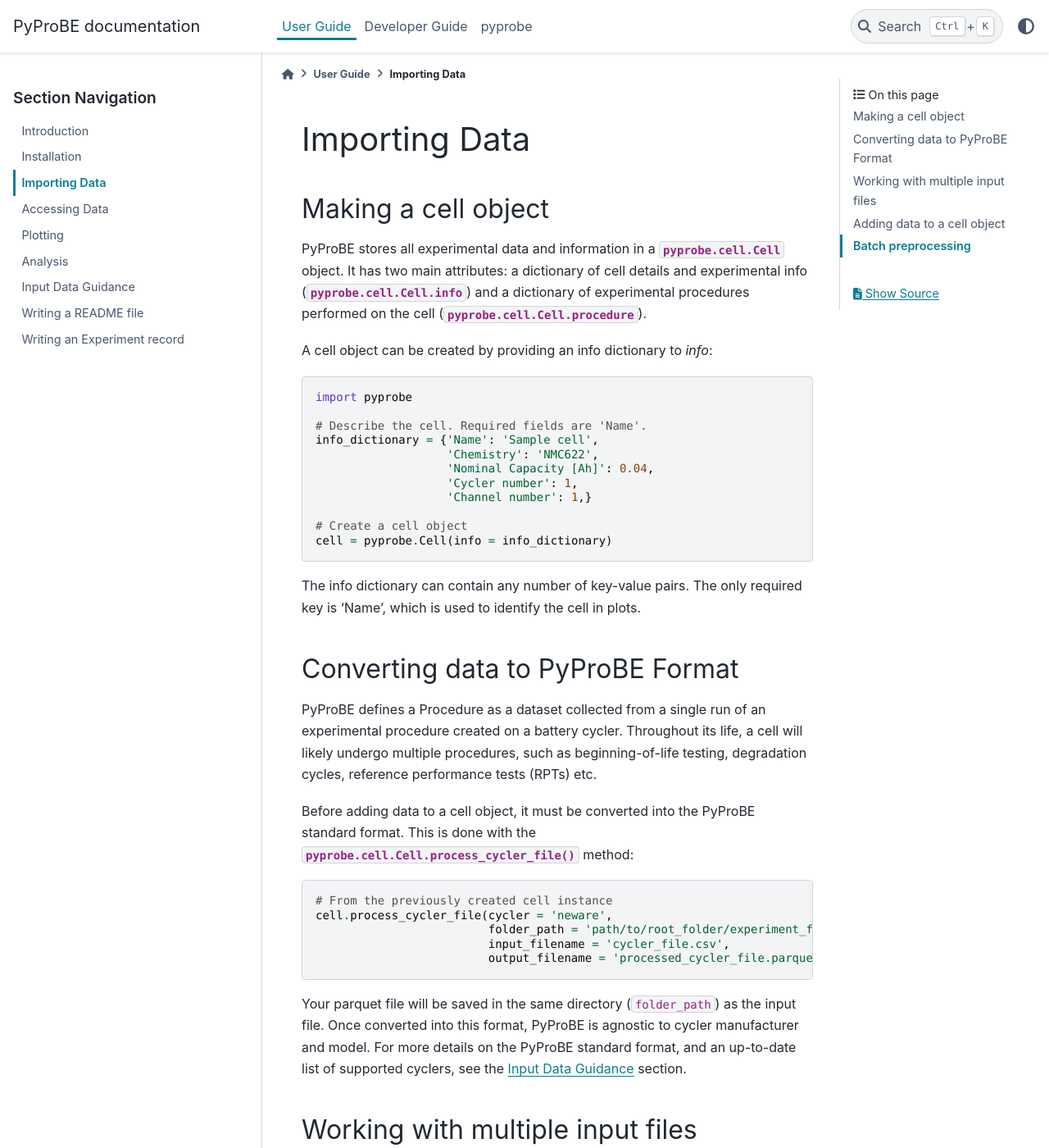
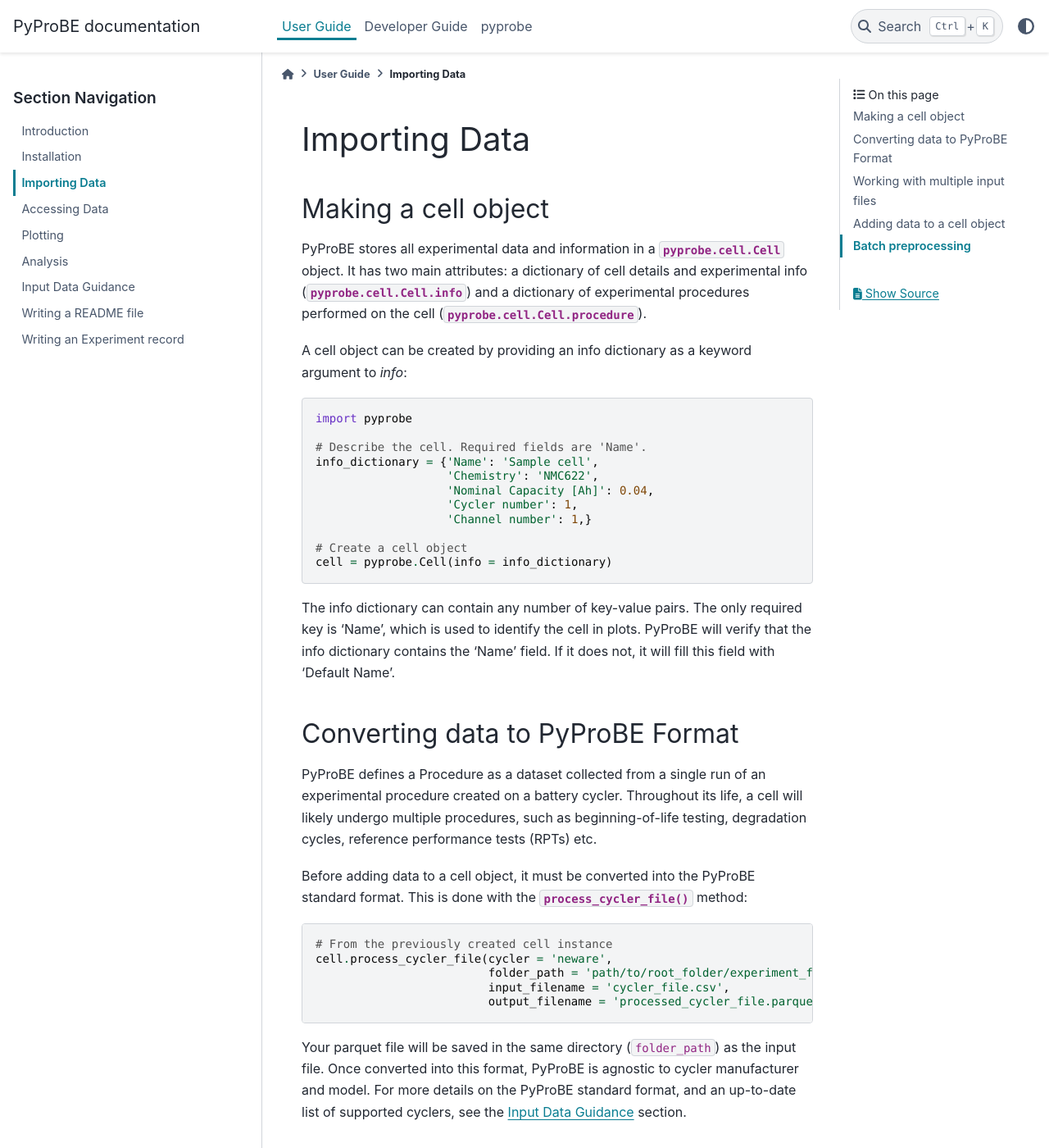
Before and after one commit to ImperialCollegeLondon/PyProBE, a Sphinx documentation site: the page built from docs/source/user_guide/importing_data.rst, in a window 1280 px wide and 1400 px high. Shown: the whole window at 82% size. Built offline with Sphinx 7.4.7 and the PyData theme 0.15.4, drawn with Linux system fonts in a browser that asks for light colours; some of the changed text lies outside the part shown.

Commit message:
Update importing data guide

```diff
--- a/docs/source/user_guide/importing_data.rst
+++ b/docs/source/user_guide/importing_data.rst
@@ -8,7 +8,7 @@ object. It has two main attributes: a dictionary of cell details and experimenta
 (:attr:`pyprobe.cell.Cell.info`) and a dictionary of experimental procedures performed
 on the cell (:attr:`pyprobe.cell.Cell.procedure`).
 
-A cell object can be created by providing an info dictionary to
+A cell object can be created by providing an info dictionary as a keyword argument to
 `info`:
 
 .. code-block:: python
@@ -26,7 +26,9 @@ A cell object can be created by providing an info dictionary to
    cell = pyprobe.Cell(info = info_dictionary)
 
 The info dictionary can contain any number of key-value pairs. The only required key is
-'Name', which is used to identify the cell in plots.
+'Name', which is used to identify the cell in plots. PyProBE will verify that the
+info dictionary contains the 'Name' field. If it does not, it will fill this field with
+'Default Name'.
 
 Converting data to PyProBE Format
 ---------------------------------
@@ -36,7 +38,7 @@ multiple procedures, such as beginning-of-life testing, degradation cycles, refe
 performance tests (RPTs) etc.
 
 Before adding data to a cell object, it must be converted into the PyProBE standard
-format. This is done with the :func:`pyprobe.cell.Cell.process_cycler_file` method:
+format. This is done with the :func:`~pyprobe.cell.Cell.process_cycler_file` method:
 
 .. code-block:: python
 
@@ -89,7 +91,7 @@ experimental procedure that generated the data. See the :ref:`writing_a_readme_f
 section for guidance.
 
 A data file in the standard PyProBE format can be added to a cell object using the
-:func:`pyprobe.cell.Cell.add_procedure` method:
+:func:`~pyprobe.cell.Cell.add_procedure` method:
 
 .. code-block:: python
 
@@ -119,7 +121,7 @@ Batch preprocessing
 -------------------
 If you have multiple cells undergoing the same experimental procedures, you can use the
 built-in batch processing functionality in PyProBE to speed up your workflow. You must
-first create a list of :attr:`pyprobe.cell.Cell` objects.
+first create a list of :attr:`~pyprobe.cell.Cell` objects.
 
 The fastest way to do this is to store an Experiment Record alongside your data. This is
 an Excel file that contains important experimental information about your cells and the
```
Also changed, not shown: other parts of docs/source/user_guide/importing_data.rst (+6 -6 lines).
